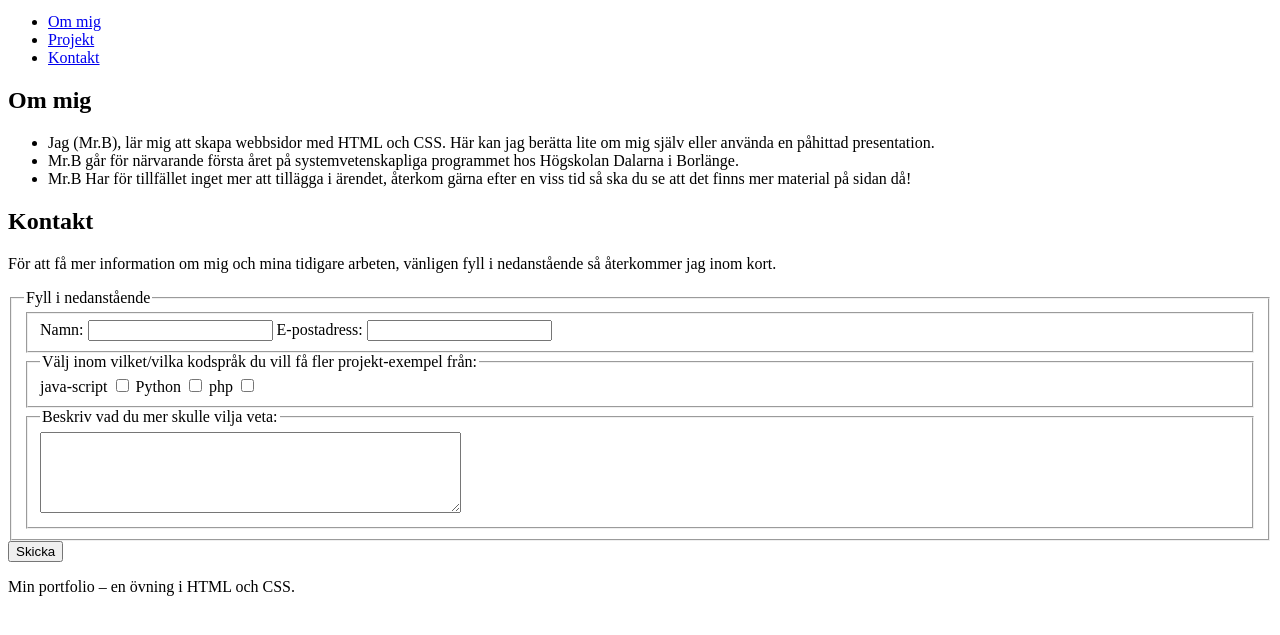
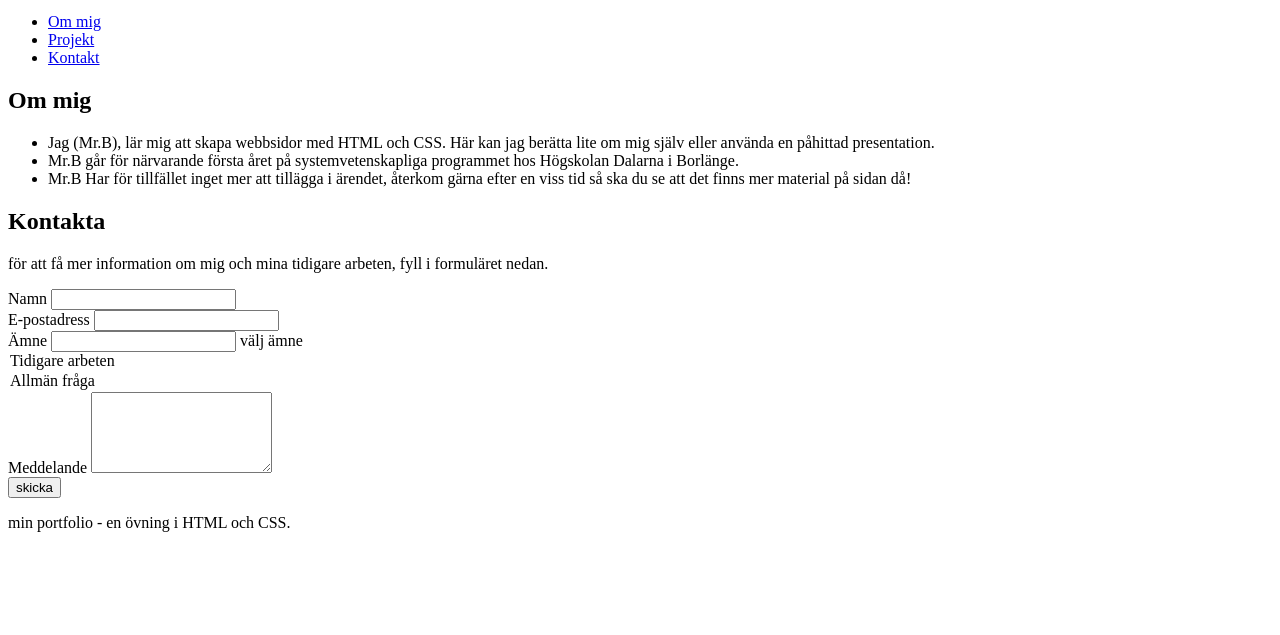
Before and after one commit to Spadel23/Portfolio-, a plain HTML site: page index.html in a window 1280 px wide. Shown: the part 101-736 px from the top of the page. Drawn offline with Linux system fonts and the light colour scheme; a script that the page names is missing.

Commit message:
Jag har skapat kontaktsektionen med rubrik och introtext

```diff
--- a/index.html
+++ b/index.html
@@ -54,97 +54,121 @@
           </li>
         </ul>
       </section>
+       <!-- Kontaktaformulär -->
+      <section id="kontakt">
 
-      <section id="kontakt">
-        <h2>Kontakt</h2>
-        <form action=""></form>
-        <p>
-          För att få mer information om mig och mina tidigare arbeten, vänligen
-          fyll i nedanstående så återkommer jag inom kort.
+        <h2 class="contact__title">Kontakta</h2>
+
+         <p class="contact__text">
+          för att få mer information om mig och mina tidigare arbeten, fyll i formuläret nedan.
           </p>
-        <form class="contact-form" action="/tack.php" method="post">
-          <fieldset>
-            <legend>Fyll i nedanstående</legend>
 
-            <fieldset>
-              <label class="contact-form__label" for="contact-name"
-                >Namn:</label
-              >
-              <input
-                class="contact-form__input"
+          <!--
+
+          ACTION: submit-contact
+          DATA: Kontaktuppgifter och meddelande
+          Target: contact-resultat
+
+          Javascript-krokarna förbereder formuläret för framtida interaktion.
+          -->
+
+          <form class="contact__form"
+          action="tack.php"
+          method="post">
+
+          <!--Namn-->
+          <div class="contact__field">
+
+            <label class="contact__label" for="name">
+              Namn
+            </label>
+
+            <input class="contact__input"
             type="text"
-                id="contact-name"
+            id="name"
             name="name"
             autocomplete="name"
-              />
+            required>
 
-              <label class="contact-form__label" for="contact-email"
-                >E-postadress:</label
-              >
-              <input
-                class="contact-form__input"
+          </div>
+
+          <!--E-post-->
+          <div class="contact__field">
+
+            <label class="contact__label" for="email">
+              E-postadress
+            </label>
+
+            <input class="contact__input"
             type="email"
-                id="contact-email"
+            id="email"
             name="email"
             autocomplete="email"
-              />
-            </fieldset>
+            required>
 
-            <fieldset>
-              <legend>
-                Välj inom vilket/vilka kodspråk du vill få fler projekt-exempel
-                från:
-              </legend>
-              <label class="contact-form__label" for="contact-checkbox"
-                >java-script
+          </div>
+
+          <!--Ämne-->
+          <div class="contact__field">
+
+            <label class="contact__label" for="subject">
+              Ämne
             </label>
-              <input
-                class="contact-form__checkbox"
-                type="checkbox"
-                id="contact-checkbox__js"
-                name="checkbox"
-              />
-              <label class="contact-form__label" for="contact-checkbox">
-                Python
+
+            <input class="contact__input"
+            type="text"
+            id="subject"
+            name="subject"
+            required>
+
+            <optionvalue="">välj ämne</option>
+          <option value="arbete">Tidigare arbeten</option>
+          <option value="fråga">Allmän fråga </option>
+
+          </select>
+
+         </div>
+
+          <!--Meddelande-->
+          <div class="contact__field">
+
+            <label class="contact__label" for="message">
+              Meddelande
             </label>
-              <input
-                class="contact-form__checkbox"
-                type="checkbox"
-                id="contact-checkbox__py"
-                name="checkbox"
-              />
-              <label class="contact-form__label" for="contact-checkbox"
-                >php
-              </label>
-              <input
-                class="contact-form__checkbox"
-                type="checkbox"
-                id="contact-checkbox__php"
-                name="checkbox"
-              />
-            </fieldset>
 
-            <fieldset>
-              <legend>Beskriv vad du mer skulle vilja veta:</legend>
-              <label class="contact-form__label" for="contact-info"> </label>
-              <textarea
-                name="Kundinformation"
+            <textarea class="contact__input"
+            id="message"
+            name="message"
             rows="5"
-                cols="50"
-                class="contact-form__input"
-                id="contact-info"
-                name="info"
-              >
-              </textarea>
-            </fieldset>
-          </fieldset>
-          <button class="contact-form__submit" type="submit">Skicka</button>
+            required></textarea>
+
+          </div>
+
+          <!--Skicka-knapp med JS-krok-->
+          <button class="contact__button"
+          type="submit">
+          skicka
+          </button>
+
+
+          <!--Här kan Javascript visa återkoppling-->
+          <p class="contact__result"
+          data-js-target="polite"></p>
+
           </form>
+
       </section>
+
     </main>
 
+
+    <!--sidfot-->
     <footer class="footer">
-      <p id="footer">Min portfolio – en övning i HTML och CSS.</p>
+
+    <p class="footer__text">
+      min portfolio - en övning i HTML och CSS.
+    </p>
+
     </footer>
   </body>
 </html>
```
Lines whose indentation alone changed are shown as unchanged.
